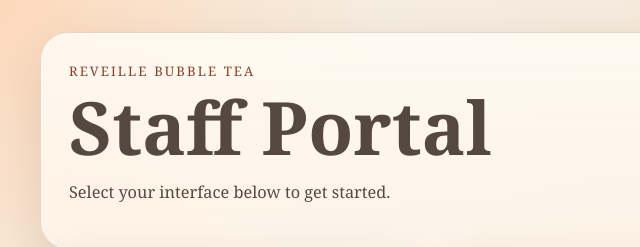
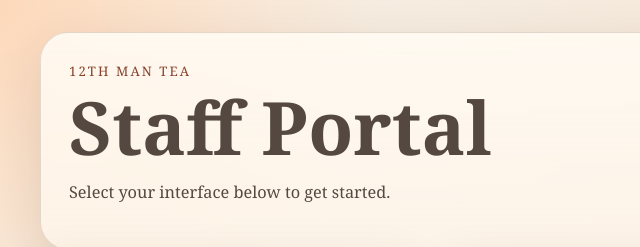
Before and after one commit to CSCE-331-Spring-2026-900-908/team-45-project-3, a website: page public/index.html in a window 1280 px wide. Shown: the top 247 px of the page, 10-650 px from the left. Drawn offline with Linux system fonts and the light colour scheme; no server answers.

Commit message:
changed name

```diff
--- a/public/index.html
+++ b/public/index.html
@@ -3,14 +3,14 @@
   <head>
     <meta charset="UTF-8" />
     <meta name="viewport" content="width=device-width, initial-scale=1.0" />
-    <title>Reveille Bubble Tea — Portal</title>
+    <title>12th Man Tea — Portal</title>
     <link rel="stylesheet" href="/assets/styles.css" />
   </head>
   <body data-page="portal">
     <div class="page-shell">
       <header class="hero">
         <div class="hero-copy">
-          <p class="eyebrow">Reveille Bubble Tea</p>
+          <p class="eyebrow">12th Man Tea</p>
           <h1>Staff Portal</h1>
           <p>Select your interface below to get started.</p>
         </div>
```
